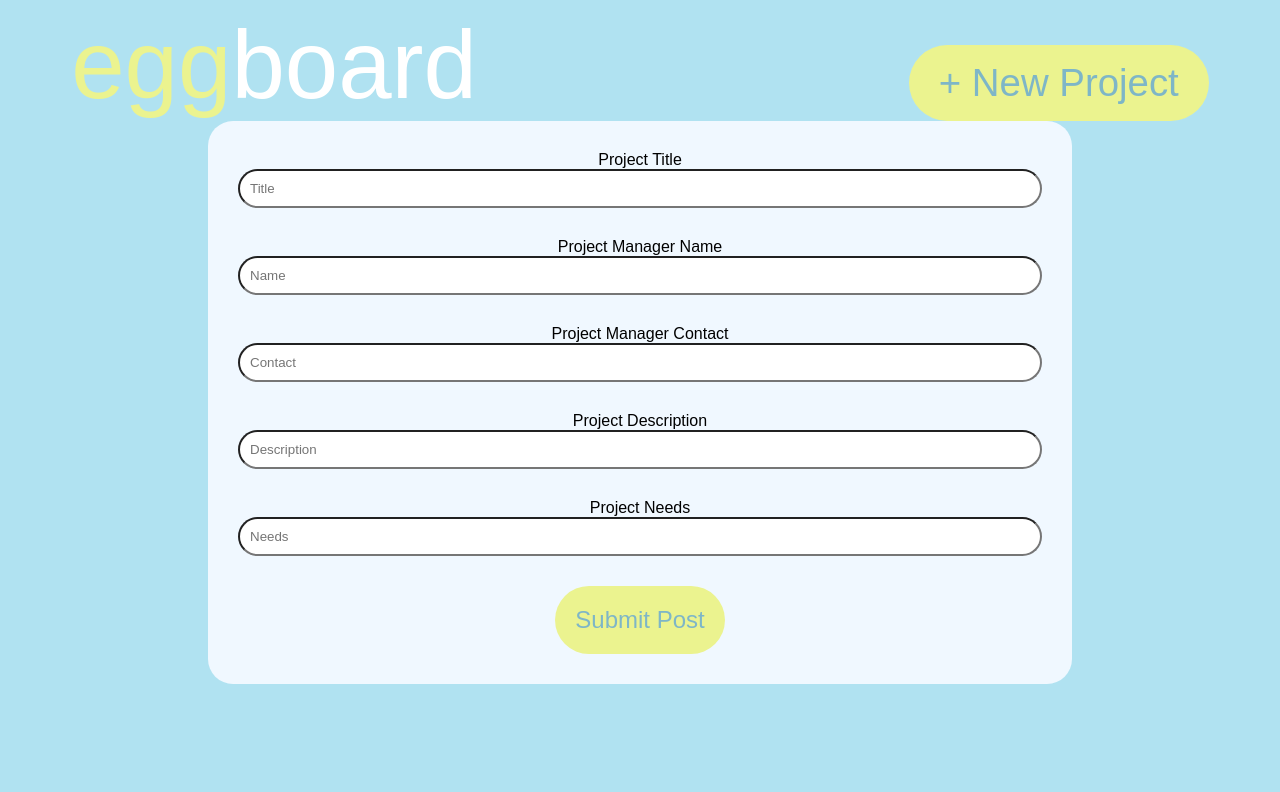
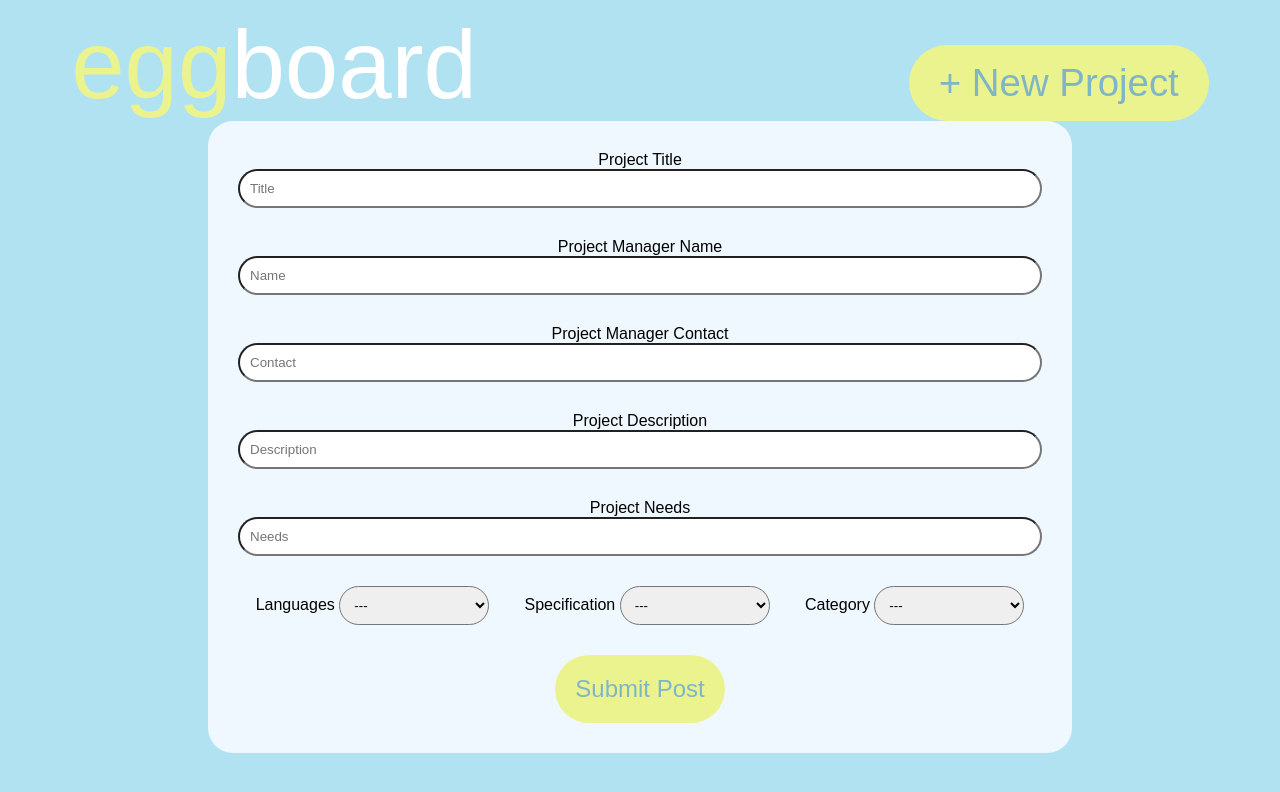
Before and after one commit to leedanny112358/eggboard, a React (Create React App) app: page /newpost in a window 1280 px wide. Shown: the top 792 px of the page. Built offline with nearby package versions, Linux system fonts and the light colour scheme; a web font is replaced by a local one.

Commit message:
implemented tags dropdown for NewPost

```diff
--- a/src/App.css
+++ b/src/App.css
@@ -227,7 +227,18 @@ input {
 
 .tags_dropdowns_container{
   display: flex;
-  background-color: crimson;
+}
+
+.tags_dropdowns_item {
+  flex-grow: 1;
+}
+
+.tags_dropdown {
+  width:150px;
+  box-sizing: border-box;
+  padding: 10px;
+  border-radius: 25px;
+  outline: none;
 }
 
 .submit-button {
--- a/src/components/NewPost.jsx
+++ b/src/components/NewPost.jsx
@@ -10,19 +10,25 @@ class NewPost extends Component {
       description: "",
       needs: "",
       time: "",
+      tag1: "---",
+      tag2: "---",
+      tag3: "---",
     };
     this.handleChange = this.handleChange.bind(this);
     this.handleSubmit = this.handleSubmit.bind(this);
   }
 
   async handleSubmit(event) {
-    const { title, manager, contact, description, needs } = this.state;
+    const { title, manager, contact, description, needs, tag1, tag2, tag3 } = this.state;
     if (
       title === "" ||
       manager === "" ||
       contact === "" ||
       description === "" ||
-      needs === ""
+      needs === "" ||
+      tag1 === "---" ||
+      tag2 === "---" ||
+      tag3 === "---"
     ) {
       alert("Please enter all fields!");
       return;
@@ -105,6 +111,46 @@ class NewPost extends Component {
               onChange={this.handleChange}
             />
           </div>
+          <div className="tags_dropdowns_container">
+              <span className="tags_dropdowns_item">
+                Languages&nbsp;
+                <select className="tags_dropdown" name="tag1" value={this.state.tag1} onChange={this.handleChange}>
+                    <option value="---">---</option>
+                    <option value="Java">Java</option>
+                    <option value="Python">Python</option>
+                    <option value="C/C++">C/C++</option>
+                    <option value="HTML/CSS/JavaScript">HTML/CSS/JavaScript</option>
+                    <option value="SQL">SQL</option>
+                    <option value="Swift">Swift</option>
+                    <option value="Objective C">Objective C</option>
+                    <option value="C#">C#</option>
+                </select>
+              </span>
+              <span className="tags_dropdowns_item">
+                Specification&nbsp;
+                <select className="tags_dropdown" name="tag2" value={this.state.tag2} onChange={this.handleChange}>
+                    <option value="---">---</option>
+                    <option value="Back-End">Back-End</option>
+                    <option value="Front-End">Front-End</option>
+                    <option value="Web Dev">Web Dev</option>
+                    <option value="Mobile/iOS">Mobile/iOS</option>
+                    <option value="Low-Level">Low-Level</option>
+                    <option value="Software Tools">Software Tools</option>
+                    <option value="Security">Security</option>
+                    <option value="Cloud Computing">Cloud Computing</option>
+                </select>
+              </span>
+              <span className="tags_dropdowns_item">
+                Category&nbsp;
+                <select className="tags_dropdown" name="tag3" value={this.state.tag3} onChange={this.handleChange}>
+                    <option value="---">---</option>
+                    <option value="Just for fun">Just for fun</option>
+                    <option value="For class">For class</option>
+                    <option value="Start-up">Start-up</option>
+                    <option value="Open-source">Open-source</option>
+                </select>
+              </span>
+          </div>
           <div>
             <button className="submit-button">Submit Post</button>
           </div>
```
